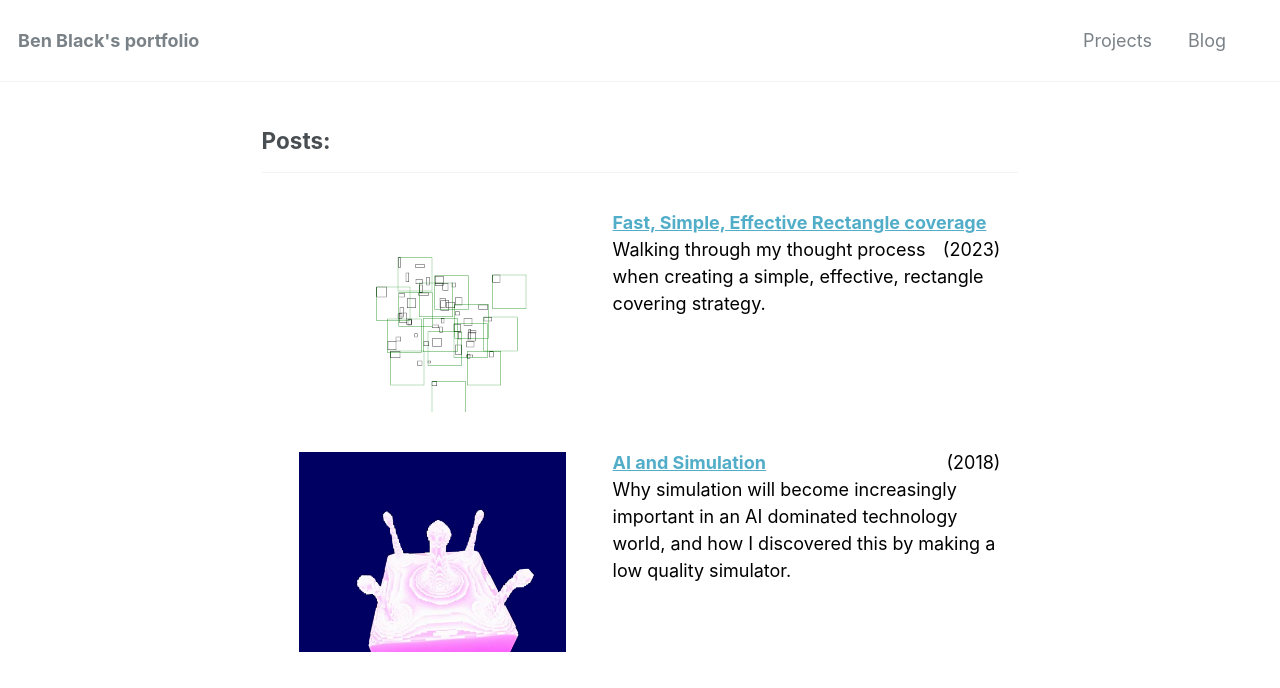
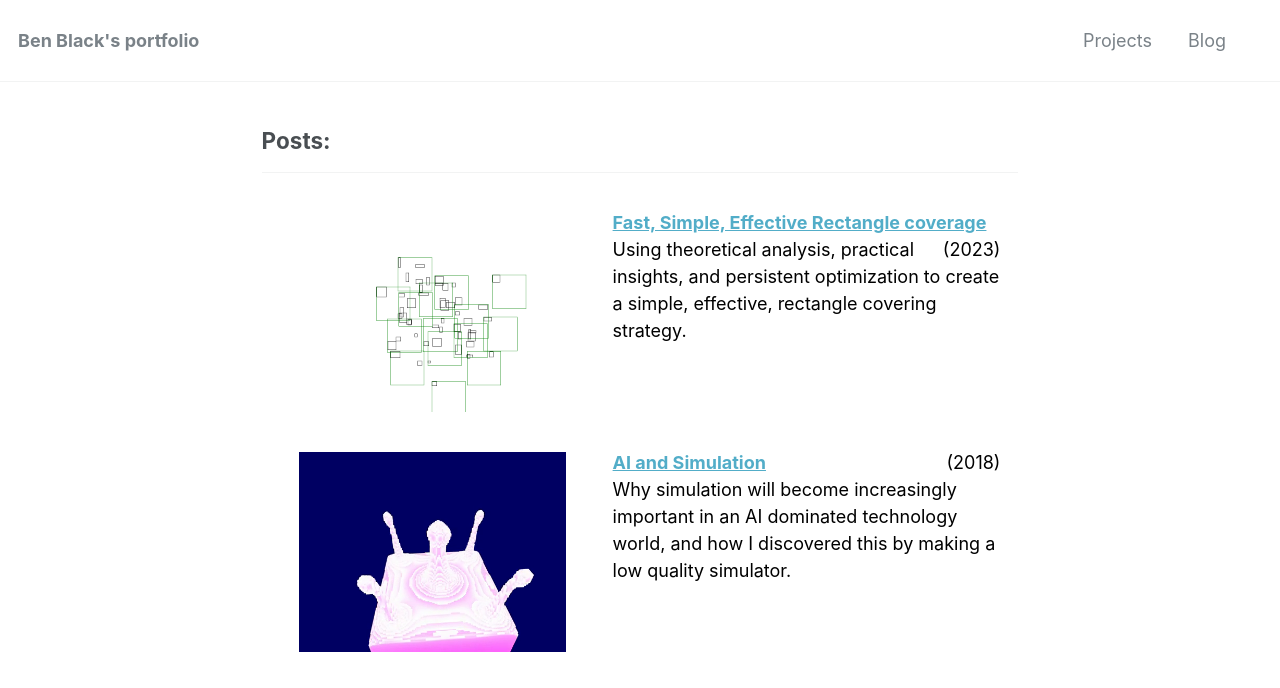
Before and after one commit to benblack769/benblack769.github.io, a Jekyll site: the page built from menus/blog.html, in a window 1280 px wide and 900 px high, cut to the strip 0-688 px from the top of the window. Built offline with Jekyll 4.4.1, drawn with Linux system fonts in a browser that asks for light colours.

Commit message:
changed excerpt to rect cover post

```diff
--- a/posts/blog/rect_cover.md
+++ b/posts/blog/rect_cover.md
@@ -2,7 +2,7 @@
 title: "Fast, Simple, Effective Rectangle coverage"
 slug: rect-cover
 under_construction: false
-excerpt: "Walking through my thought process when creating a simple, effective, rectangle covering strategy."
+excerpt: "Using theoretical analysis, practical insights, and persistent optimization to create a simple, effective, rectangle covering strategy."
 comments: false
 share: false
 post_date: "2023"
```
